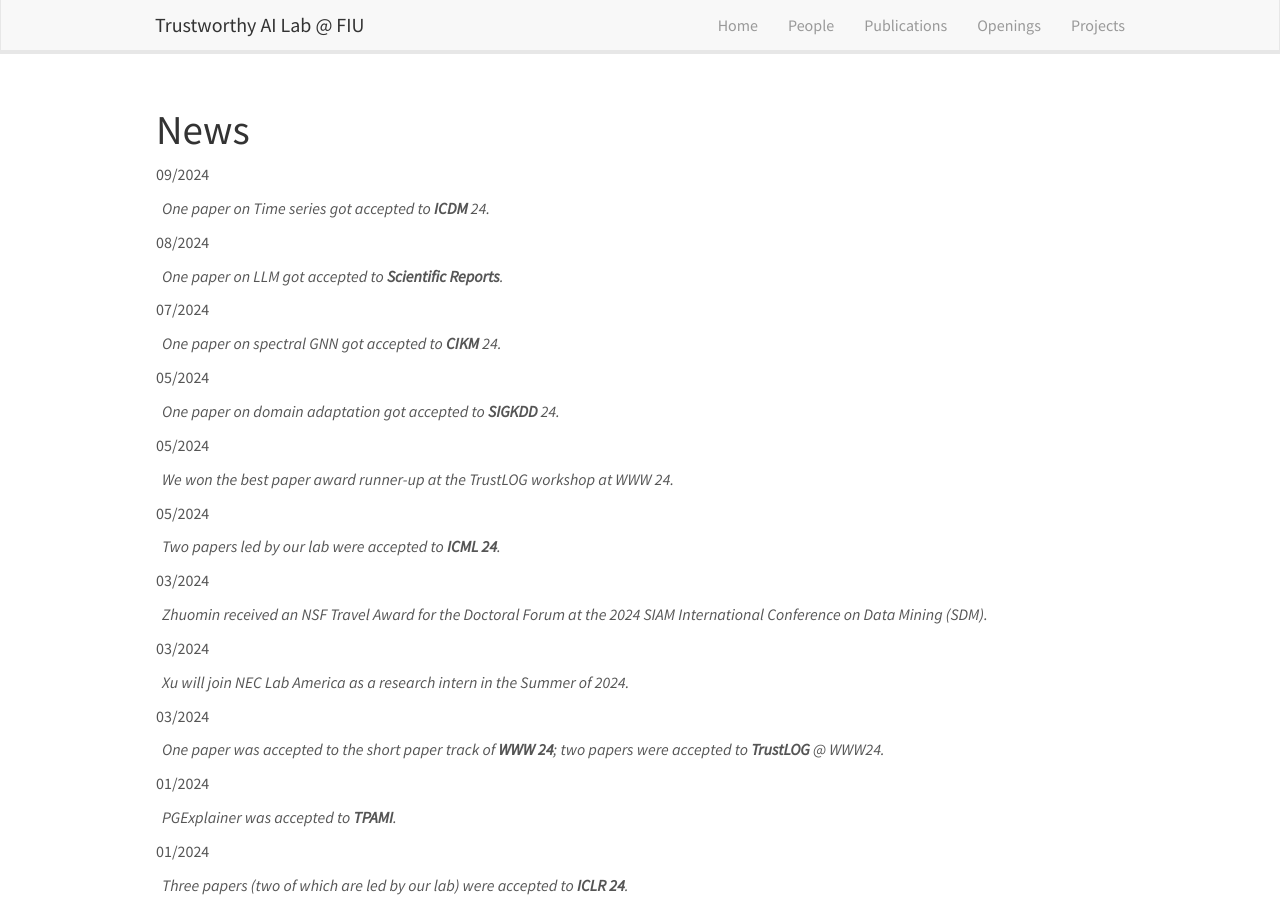
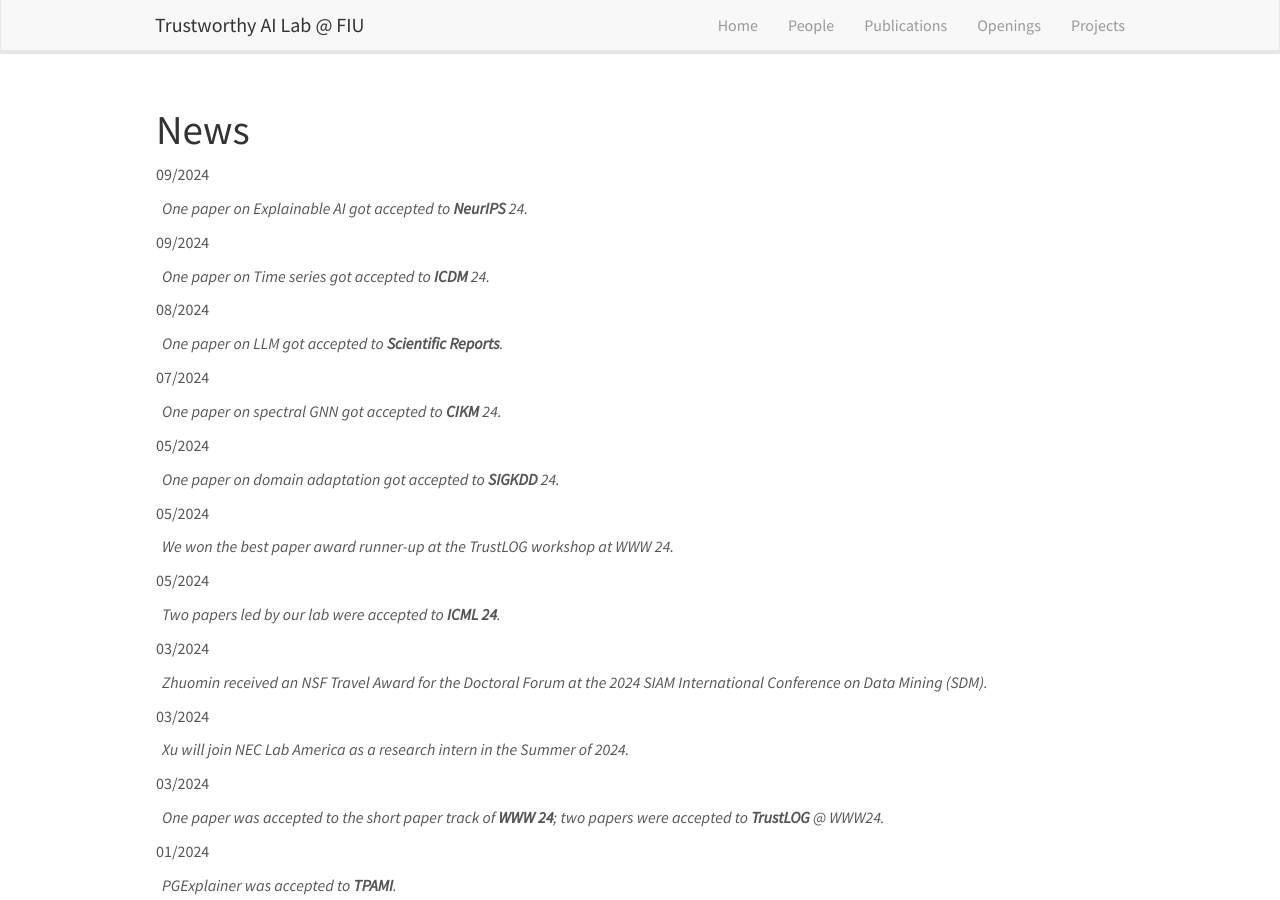
Before and after one commit to trustai4s-lab/trustai4s-lab.github.io, a Jekyll site: the page built from _pages/allnews.md, in a window 1280 px wide and 900 px high. Built offline with Jekyll 4.4.1, drawn with Linux system fonts in a browser that asks for light colours; nearby versions of some CDN libraries.

Commit message:
Update news.yml

```diff
--- a/_data/news.yml
+++ b/_data/news.yml
@@ -1,3 +1,6 @@
+- date: 09/2024
+  headline: One paper on Explainable AI got accepted to **NeurIPS** 24.
+
 - date: 09/2024
   headline: One paper on Time series got accepted to **ICDM** 24.
 
```
